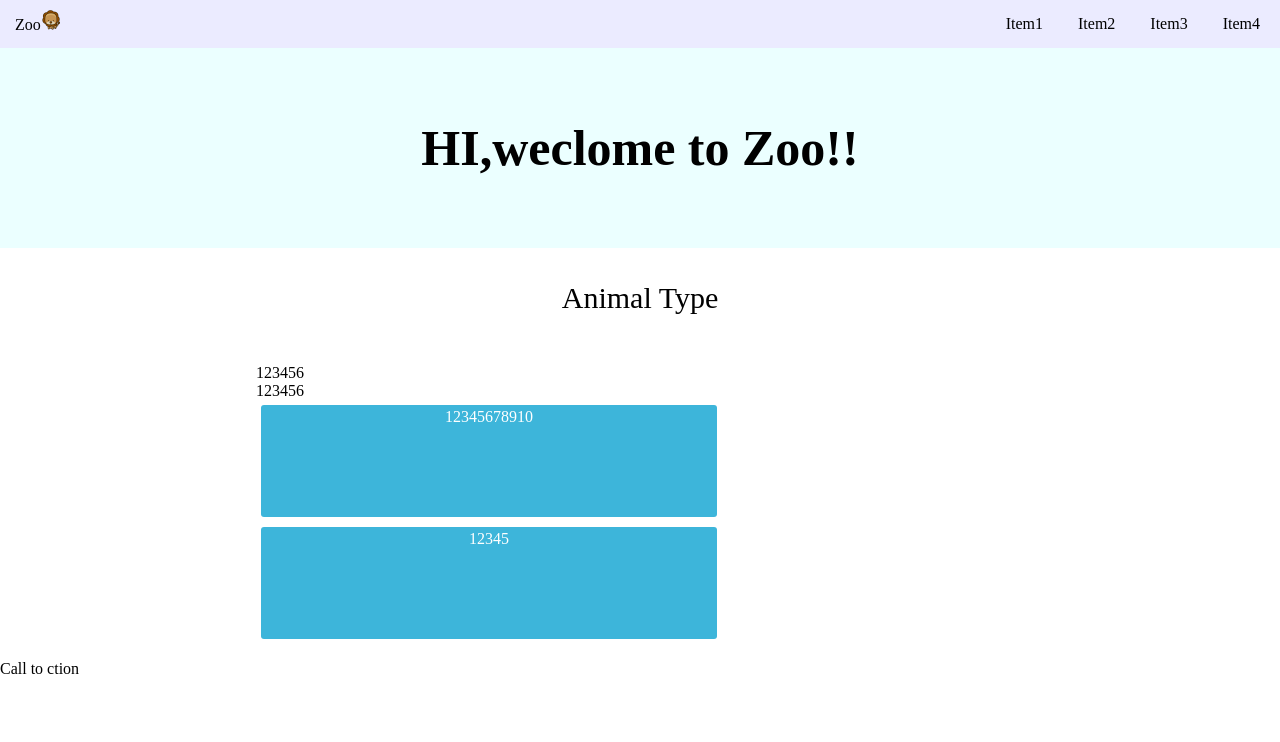
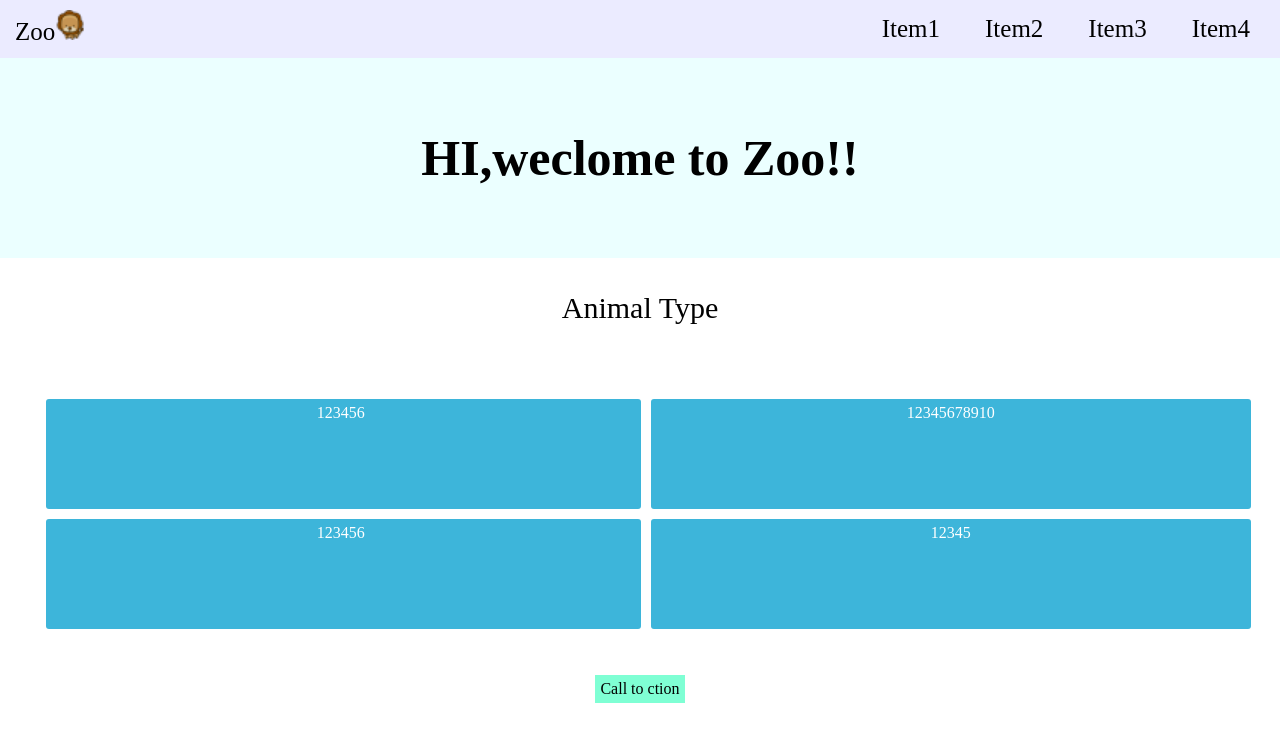
Before and after one commit to weilong-create/remote-assignments, a plain HTML site: page Week-1/Assignments-6/assignment6.html in a window 1280 px wide. Drawn offline with Linux system fonts and the light colour scheme.

Commit message:
Update style.css

```diff
--- a/Week-1/Assignments-6/style.css
+++ b/Week-1/Assignments-6/style.css
@@ -2,28 +2,27 @@
     padding: 0px;
 	background-color:#ebebff;
     width: 100%;
-    display:flex;
+    display:inline-flex;
     justify-content:flex-end;
-
 }
 
 .item1{
    flex:1;
    /* 可以讓第一個item靠左對齊 */
    color:black;
+   font-size: 25px;
    padding: 5px;
    padding-left: 10px;
    margin:5px;
-   border-radius: 3px;
+
 
 }
-
 .item2{
-
+    font-size: 25px;
     margin-left: auto;
     color:black;
     padding: 5px;
-    padding-right: 10px;
+    padding-right: 20px;
     margin:10px;
     border-radius: 3px;
  }
@@ -46,27 +45,68 @@
     margin-top: 0px;
     margin-bottom: 0PX;
 }
+/* 四個方塊 */
+.content{
 
-.content{
     display:flex;
-    justify-content:space-between;
-    padding-left:20%;
-    padding-right:20%;
     flex-wrap: wrap;
-    flex-direction: column;
-    height:280px;
+    justify-content:center;
+
+}
+/* 第一個方框 */
+.name1{
+    color: #fff;
+    text-align: center;
+	margin: 5px;
+    padding: 5px;
+	background: #3db5da;
+    border-radius: 3px;
+    width:300px;
 
 }
 
 .name2{
-    flex-grow: 1;
-    width:450px;
     color: #fff;
     text-align: center;
 	margin: 5px;
-    padding: 3px;
+    padding: 5px;
 	background: #3db5da;
-    height: 100px;
-	border-radius: 3px;
+    border-radius: 3px;
+    width:300px;
 
 }
+@media(min-width:1200px){
+    .content{
+        /* padding-left: 11%; */
+        padding-right: 3%;
+        width:1200px;
+        flex-direction: column;
+        height: 280px;
+    }
+    .name1{
+        padding-left:0px;
+        width: 590px;
+        height:100px;
+    }
+    .name2{
+        width: 590px;
+        height:100px;
+    }
+
+}
+/* 結束 */
+.container2{
+    display: flex;
+    justify-content:center;
+}
+
+.end{
+    text-align: center;
+    padding:5px;
+    margin: 5px;
+    background-color: aquamarine;
+}
+img{
+    width: 30px;
+    height:30px;
+}
```
